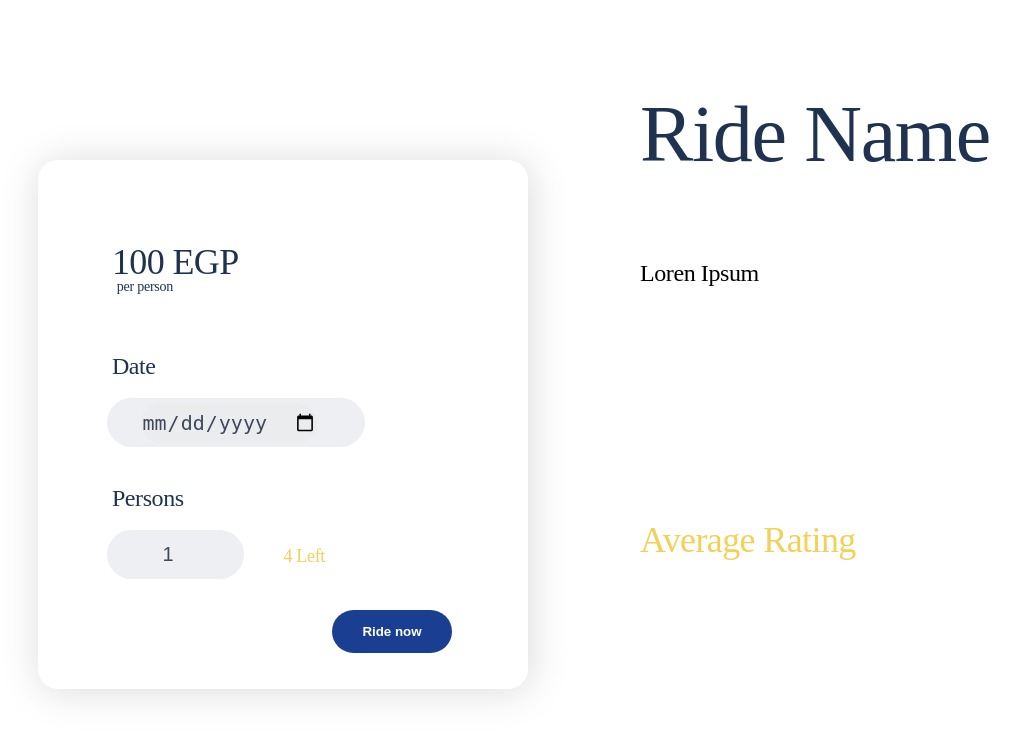
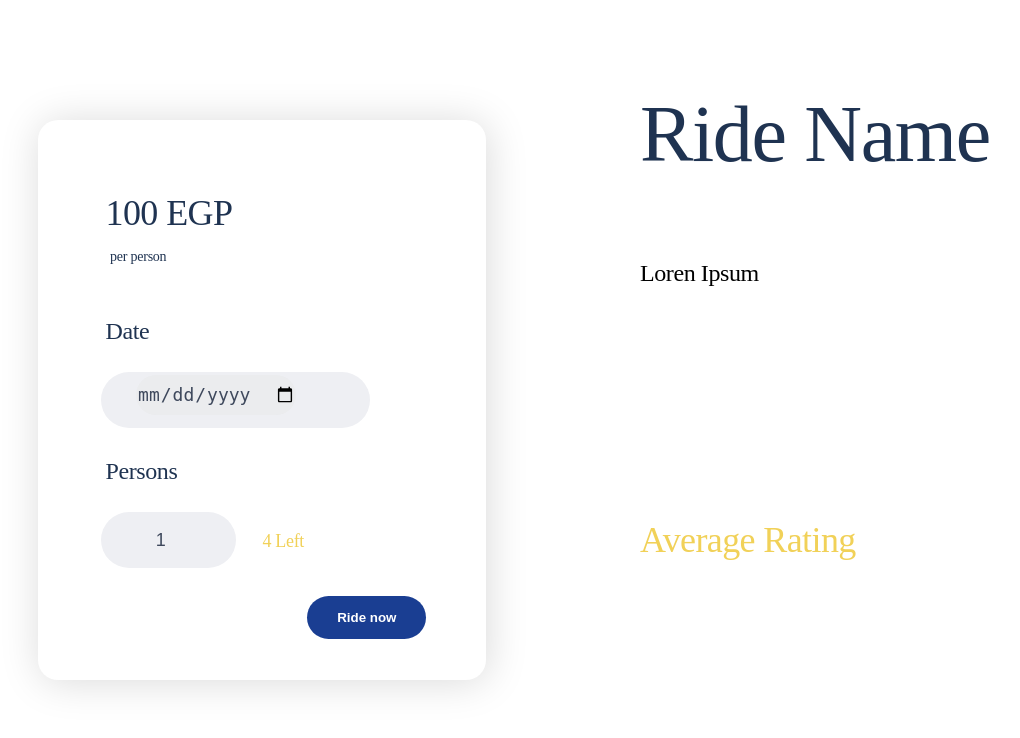
Before and after one commit to khaleddsaadd/NileTubing, a PHP site: page /RideH.php in a window 1280 px wide. Shown: the top 738 px of the page, without its empty margins (64-1084 px from the left). Run offline with PHP 8.4, Linux system fonts and the light colour scheme.

Commit message:
Update Ride.css

```diff
--- a/View/Ride.css
+++ b/View/Ride.css
@@ -5,10 +5,10 @@
 }
 #rec1{
 	position: absolute;
-width: 490px;
-height: 529px;
+width: 35%;
+height: 70%;
 left: 8%;
-top: 20%;
+top: 15%;
 
 background: #FFFFFF;
 box-shadow: 2px 2px 40px rgba(0, 0, 0, 0.15);
@@ -17,10 +17,10 @@ border-radius: 20px;}
 
 #price{
 	position: absolute;
-width: 137px;
-height: 121px;
+/*width: 100%;
+height: 10%;*/
 left: 15%;
-top: 1%;
+top: 5%;
 
 font-family: Hind;
 font-style: normal;
@@ -34,11 +34,11 @@ letter-spacing: -0.017em;
 color: #1F3351;}
 
 #per{
-	position: absolute;
-width: 137px;
-height: 121px;
+	position: relative;
+/*width: 137px;
+height: 121px;*/
 left: 16%;
-top: 10%;
+top: 20%;
 
 font-family: Hind;
 font-style: normal;
@@ -55,8 +55,8 @@ color: #1F3351;
 
 #date{
 	position: absolute;
-width: 115px;
-height: 46px;
+/*width: 20%;
+height: 20%;*/
 left: 15%;
 top: 30%;
 
@@ -73,8 +73,8 @@ color: #1F3351;
 }
 
 .date{position: absolute;
-width: 258px;
-height: 49px;
+width: 60%;
+height: 10%;
 left: 14%;
 top: 45%;
 
@@ -83,7 +83,7 @@ border-radius: 30px;}
 
 .form-control {
 	position: absolute;
-	top: 5px;
+	top: 5%;
 	left: 13%;
 
 	background-color: #ebecee;
@@ -95,13 +95,13 @@ border-radius: 30px;}
 	-webkit-box-shadow: none;
 	box-shadow: none;
 	color: #3e485c;
-	font-size: 20px;
+	font-size: 18px;
 }
 
 .persons{
 	position: absolute;
-width: 115px;
-height: 46px;
+/*width: 115px;
+height: 46px;*/
 left: 15%;
 top: 55%;
 
@@ -122,19 +122,20 @@ color: #1F3351;
 #quantity
 {
 position: absolute;
-width: 137px;
-height: 49px;
+width: 30%;
+height: 10%;
 left: 14%;
 top: 70%;
 text-align: center;
 background: #EEEFF3;
 border-radius: 30px;
+font-size: 18px;
 }
 
 #cap{
 	position: absolute;
-width: 188px;
-height: 47px;
+width: 30%;
+height: 10%;
 left: 50%;
 top: 67%;
 
@@ -236,11 +237,11 @@ color: #F1D158;
 #rec2
 {
 	position: absolute;
-width: 1154px;
-height: 706px;
+width: 85%;
+height: 100%;
 left: 7%;
-top: 105%;
-margin-left:20px;
+top: 120%;
+/*margin-left:20px;*/
 
 background: #FFFFFF;
 box-shadow: 2px 2px 40px rgba(0, 0, 0, 0.15);
```
